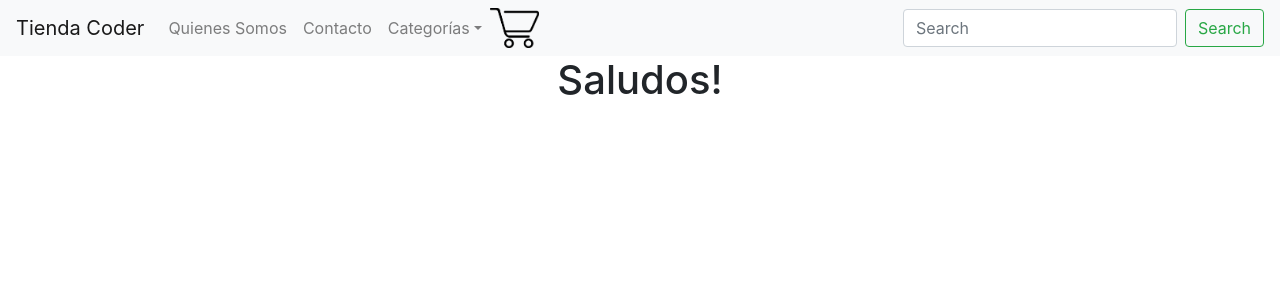
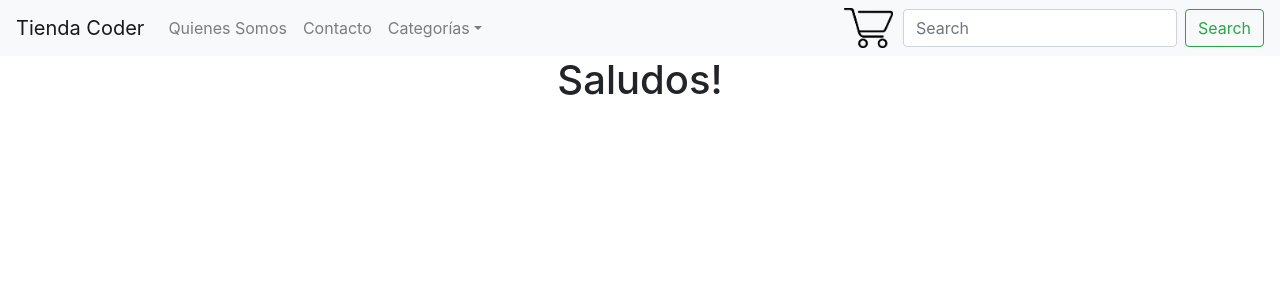
Before and after one commit to maroecheverria/myapp, a React (Create React App) app: page / in a window 1280 px wide. Shown: the top 300 px of the page. Built offline with nearby package versions, Linux system fonts and the light colour scheme.

Commit message:
Changed cart position and fixed ItemListContainer component name

```diff
--- a/src/App.css
+++ b/src/App.css
@@ -2,9 +2,10 @@
   text-align: center;
 }
 
-.App-logo {
+.Cart-logo {
   height: 40px;
   pointer-events: none;
+  margin: 0px 10px;
 }
 
 .App-header {
@@ -21,12 +22,3 @@
 .App-link {
   color: #61dafb;
 }
-
-@keyframes App-logo-spin {
-  from {
-    transform: rotate(0deg);
-  }
-  to {
-    transform: rotate(360deg);
-  }
-}
--- a/src/components/CartWidget.js
+++ b/src/components/CartWidget.js
@@ -5,7 +5,7 @@ import logo from '../cart.png';
 class CartWidget extends Component {
   render() {
     return (
-      <img src={logo} className="App-logo" alt="logo" />
+      <img src={logo} className="Cart-logo" alt="logo" />
     )
   }
 }
--- a/src/components/ItemListConainer.js
+++ b/src/components/ItemListConainer.js
@@ -1,7 +1,7 @@
 
 import { Component } from 'react';
 
-class CartWidget extends Component {
+class ItemListConainer extends Component {
   render() {
     return (
         <h1>{this.props.greeting}</h1>
@@ -9,4 +9,4 @@ class CartWidget extends Component {
   }
 }
 
-export default CartWidget;
+export default ItemListConainer;
--- a/src/components/NavBar.js
+++ b/src/components/NavBar.js
@@ -18,8 +18,8 @@ class CustomNavBar extends Component {
                 <NavDropdown.Item href="#categories/2">Casa y Jardín</NavDropdown.Item>
                 <NavDropdown.Item href="#categories/3">Salud y Belleza</NavDropdown.Item>
               </NavDropdown>
-              <CartWidget/>
             </Nav>
+            <CartWidget/>
             <Form inline>
               <FormControl type="text" placeholder="Search" className="mr-sm-2" />
               <Button variant="outline-success">Search</Button>
```
